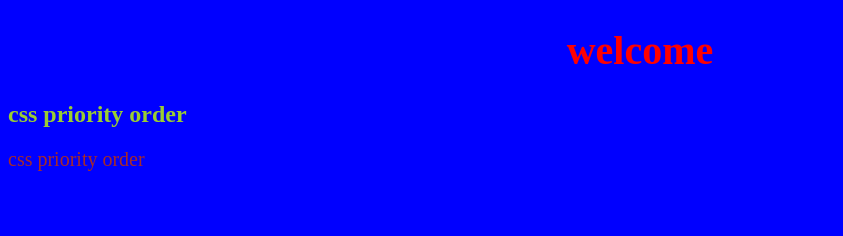
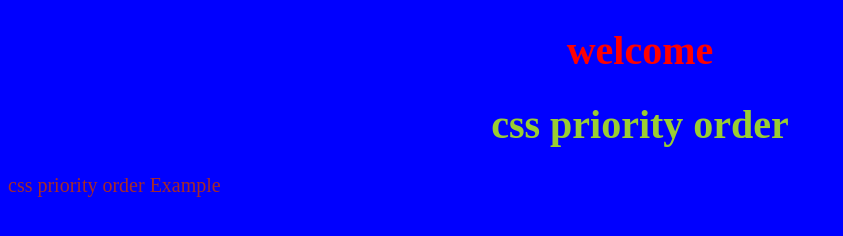
Before and after one commit to Ashokbommagani/Vinayaka, a plain HTML site: page CSS/ChapterTwoCss/Cssprority.html in a window 1280 px wide. Shown: the whole page, without its empty margins (0-843 px from the left). Drawn offline with Linux system fonts and the light colour scheme.

Commit message:
modified

```diff
--- a/CSS/ChapterTwoCss/Cssprority.html
+++ b/CSS/ChapterTwoCss/Cssprority.html
@@ -20,8 +20,8 @@
      <body>
         <h1>welcome</h1>
         <!--Inline css-->
-        <h2 style="color:yellowgreen;">css priority order</h2>
-        <p style="color: brown;"> css priority order </p>
+        <h1 style="color:yellowgreen;">css priority order</h1>
+        <p style="color: brown;"> css priority order Example </p>
      </body>
 
 </html>
```
